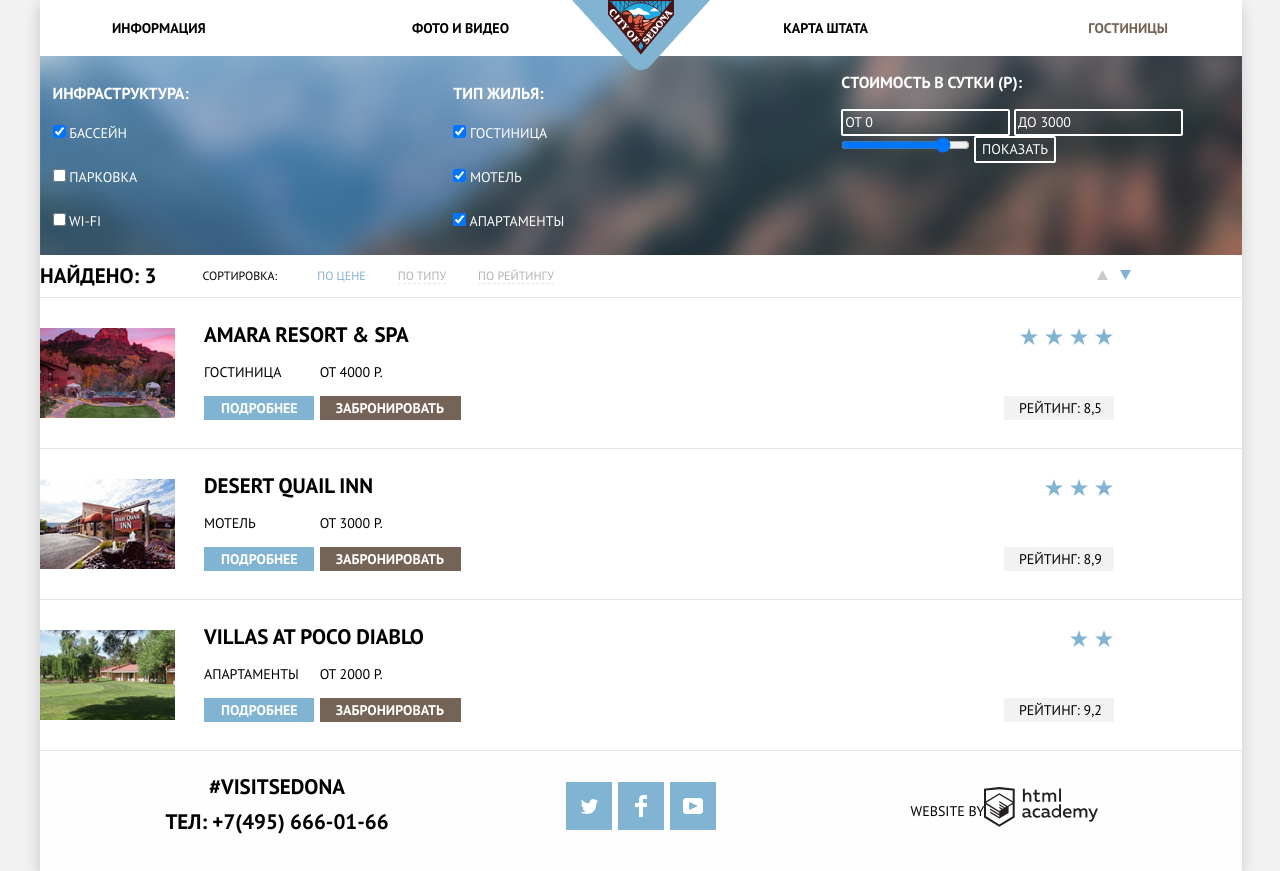
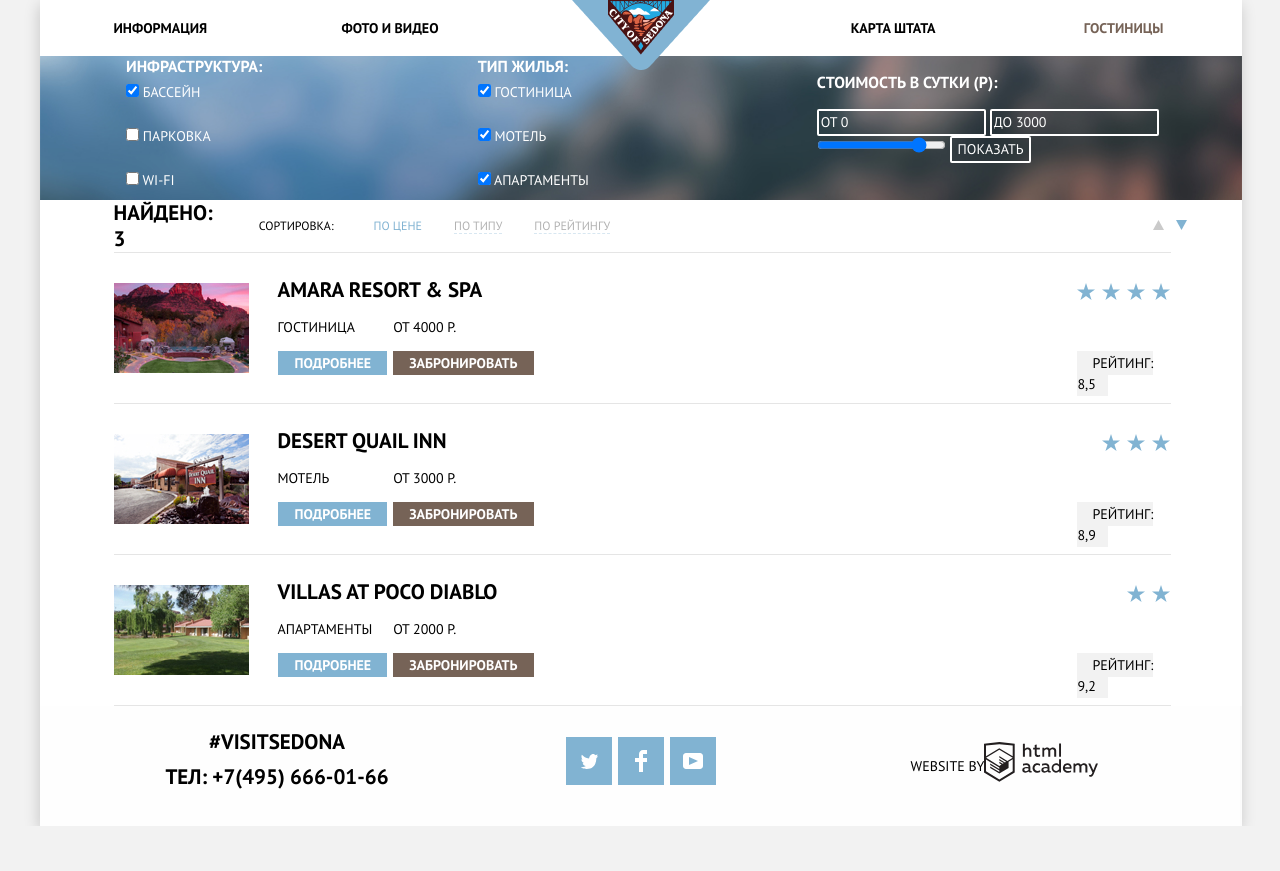
Before and after one commit to AlucardOpp/1605271-sedona-30, a plain HTML site: page catalog.html in a window 1280 px wide. After the commit the page ends 826 px from the top, so only its background shows below. Drawn offline with Linux system fonts and the light colour scheme.

Commit message:
Фикс навигации

```diff
--- a/catalog.html
+++ b/catalog.html
@@ -12,7 +12,7 @@
 
 <body class="page-body inner-page">
   <header class="main-header">
-    <nav class="main-navigation">
+    <nav class="main-navigation container">
       <a href="index.html" class="main-header-logo">
         <img src="img/logo.png" width="138" height="70" alt="Логотип сайта города «Седона»">
       </a>
@@ -37,6 +37,8 @@
     <h1 class="visually-hidden">Каталог гостиниц</h1>
     <section class="filters">
       <h2 class="visually-hidden">Фильтр гостиниц</h2>
+      <div class="filter-background">
+        <div class="container">
       <form class="filter" method="post" action="https://echo.htmlacademy.ru">
         <fieldset class="filters-infrastructure">
           <legend class="filters-title">Инфраструктура:</legend>
@@ -80,8 +82,10 @@
           <button class="button button-show" type="submit">Показать</button>
         </div>
       </form>
+      </div>
+    </div>
     </section>
-    <section class="section-sort">
+    <section class="section-sort container">
       <h2 class="sort-title">Найдено: 3</h2>
       <p>Сортировка:</p>
       <ul class="sort-selection">
@@ -104,7 +108,7 @@
         </li>
       </ul>
     </section>
-    <section class="hotel-list">
+    <section class="hotel-list container">
       <h2 class="visually-hidden">Список гостиниц</h2>
       <ul class="hotel-unlist">
         <li class="hotel">
--- a/css/style.css
+++ b/css/style.css
@@ -58,8 +58,12 @@
   box-shadow: 0 5px 15px 0 rgba(0, 1, 1, 0.2);
 }
 
+.page-catalog {
+  background-color: var(--basic-white);
+}
+
 .container {
-  max-width: 1055px;
+  width: 1055px;
   margin: 0 auto;
 }
 
@@ -82,12 +86,17 @@
 
 /* Main navigation */
 
+.main-header {
+  background-color: var(--basic-white);
+}
+
 .main-navigation {
   background-color: var(--basic-white);
   position: relative;
 }
 
 .main-header-logo {
+  text-align: center;
   position: absolute;
   left: 50%;
   margin-left: -69px;
@@ -132,13 +141,16 @@
 
 .left-nav {
   text-align: left;
-  padding-left: 72px;
+
+}
+
+.left-nav:nth-child(2) {
+  margin-right: 138px;
 }
 
 .right-nav {
   text-align: right;
-  padding-left: 0;
-  padding-right: 72px;
+
 }
 
 /* Main page */
@@ -586,11 +598,14 @@
 }
 
 /* Catalog page */
-/* Filters */
+/* Filters  background: url("../img/blurred-background.jpg") var(--basic-white) no-repeat;*/
+
+.filter-background {
+  background: url("../img/blurred-background.jpg") var(--basic-white) no-repeat;
+  background-size: 100%;
+}
 
 .filter {
-  background: url("../img/blurred-background.jpg") var(--basic-white) repeat;
-  background-size: 100%;
   color: var(--basic-white);
   display: grid;
   grid-template-columns: 1fr 1fr 1fr;
@@ -604,6 +619,7 @@
 .filter ul {
   list-style: none;
   padding: 0;
+  margin: 0;
 }
 
 .filter-input-text {
@@ -626,11 +642,6 @@
 
 .filter fieldset {
   border: none;
-}
-
-.filters-infrastructure,
-.filters-housing {
-  margin-top: 27px;
 }
 
 .filters-infrastructure li,
```
Also changed, not shown: index.html (+8 -5 lines).
